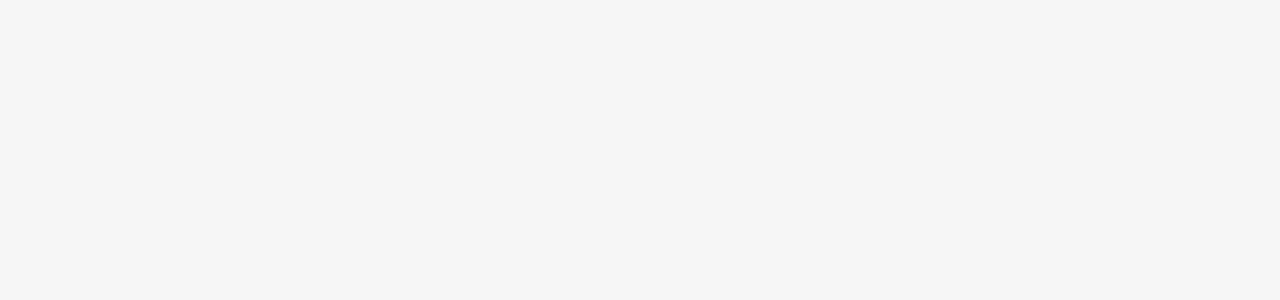
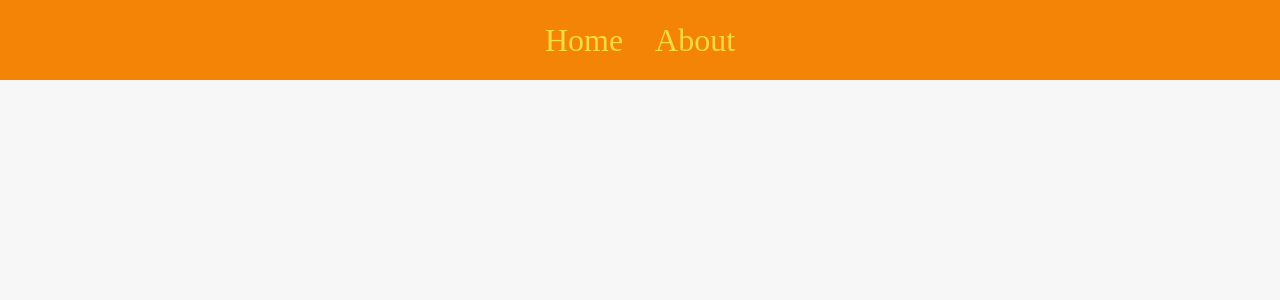
Before and after one commit to AnastasiaHaller/react-router-jokes, a JavaScript app: page /jokes/1 in a window 1280 px wide. Shown: the top 300 px of the page. Built offline with nearby package versions, Linux system fonts and the light colour scheme; a web font is replaced by a local one.

Commit message:
add Link

```diff
--- a/src/App.js
+++ b/src/App.js
@@ -1,16 +1,20 @@
 import { Route } from "react-router-dom";
 import Home from "./pages/Home";
 import About from "./pages/About";
+import Header from "./components/layout/Header";
 
 function App() {
   return (
     <div>
+      <Header />
+      <main>
         <Route path='/home'>
           <Home />
         </Route>
         <Route path='/about'>
           <About />
         </Route>
+      </main>
     </div>
   );
 }
--- a/src/components/layout/Header.js
+++ b/src/components/layout/Header.js
@@ -1,4 +1,5 @@
 import styles from './Header.module.css';
+import { Link } from 'react-router-dom';
 
 const Header = () => {
   return (
@@ -6,10 +7,10 @@
       <nav className={styles.nav}>
         <ul>
           <li>
-            <a href='/'>Jokes</a>
+            <Link to='/home'>Home</Link>
           </li>
           <li>
-            <a href='/'>Add a Joke</a>
+            <Link to='/about'>About</Link>
           </li>
         </ul>
       </nav>
```
Lines whose indentation alone changed are shown as unchanged.
